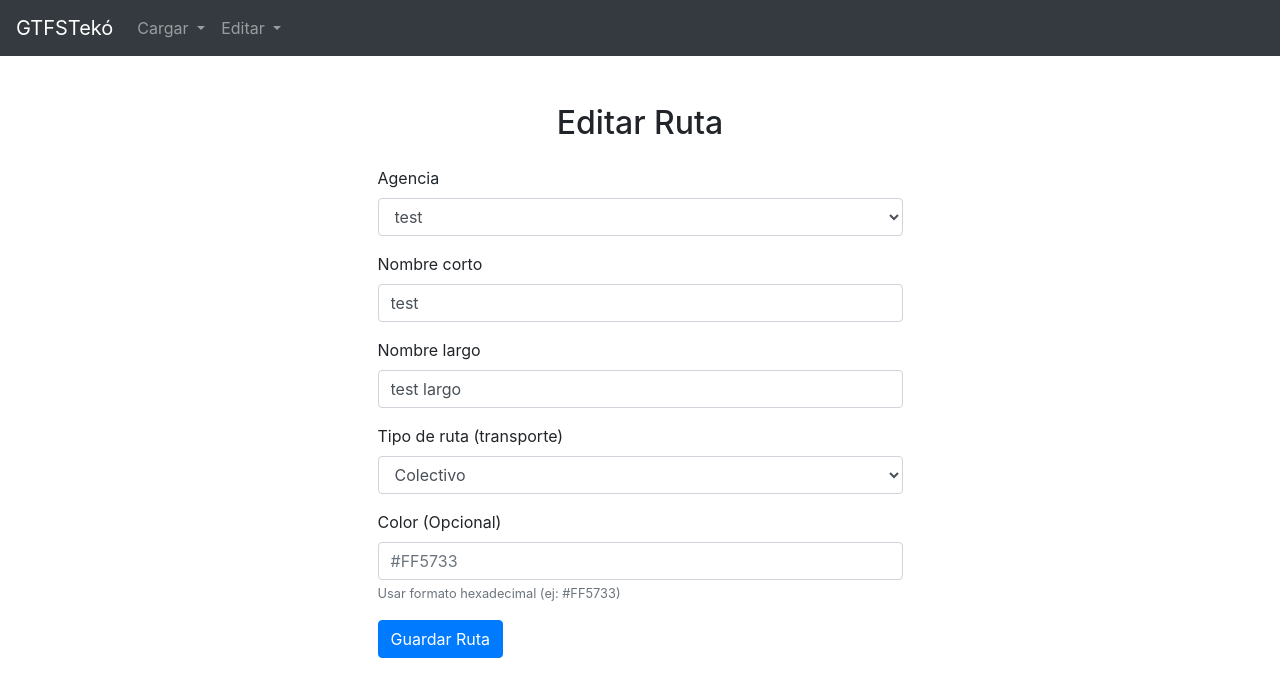
After one commit to nahv/GTFSTeko, a Flask app: template templates/editar_route.html in a window 1280 px wide. The commit adds this page. Shown: the top 697 px of the page. Run offline with Flask 3, Linux system fonts and the light colour scheme; the template is opened without the code that fills it: values that come from a table or form of the project are taken from there, others are empty; some libraries are stand-ins or nearby versions.

Commit message:
Se implementa route_routes.py, carga y edición

```diff
--- a/app.py
+++ b/app.py
@@ -33,4 +33,4 @@ def index():
     return render_template('index.html')
 
 if __name__ == '__main__':
-    app.run(debug=True)
+    app.run(debug=True, port=5001)
--- a/templates/cargar_agencia.html
+++ b/templates/cargar_agencia.html
@@ -51,13 +51,19 @@
                     <td>{{ agency.agency_url }}</td>
                     <td>{{ agency.agency_timezone }}</td>
                     <td>
+                        <form method="POST" action="{{ url_for('agency.editar_agencia') }}">
+                            <input type="hidden" name="agency_id" value="{{ agency.agency_id }}">
+                            <button type="submit" class="btn btn-warning btn-sm">Editar</button>
+                        </form>
                         <form method="POST" action="{{ url_for('agency.delete_agency', agency_id=agency.agency_id) }}" onsubmit="return confirm('¿Estás seguro de que deseas eliminar esta agencia?');">
                             <button type="submit" class="btn btn-danger btn-sm">Eliminar</button>
                         </form>
+                    </td>
                     </td>
                 </tr>
             {% endfor %}
         </tbody>
     </table>
+
 </div>
 {% endblock %}
--- a/templates/cargar_routes.html
+++ b/templates/cargar_routes.html
@@ -1,7 +1,7 @@
 {% extends "base.html" %}
 {% block content %}
 <div class="container mt-5 w-50">
-    <h2 class="text-center">Cargar Rutas</h2>
+    <h2 class="text-center">Cargar nueva ruta</h2>
 
     <!-- Mensaje exitoso -->
     {% with messages = get_flashed_messages(with_categories=True) %}
@@ -76,6 +76,10 @@
                     <td>{{ route.route_type }}</td>
                     <td>{{ route.route_color }}</td>
                     <td>
+                        <form method="POST" action="{{ url_for('route.editar_route') }}">
+                            <input type="hidden" name="route_id" value="{{ route.route_id }}">
+                            <button type="submit" class="btn btn-warning btn-sm">Editar</button>
+                        </form>
                         <form method="POST" action="{{ url_for('route.delete_route', route_id=route.route_id) }}" onsubmit="return confirm('¿Estás seguro de que deseas eliminar esta ruta?');">
                             <button type="submit" class="btn btn-danger btn-sm">Eliminar</button>
                         </form>
--- /dev/null
+++ b/templates/editar_route.html
@@ -0,0 +1,56 @@
+{% extends "base.html" %}
+{% block content %}
+<div class="container mt-5 w-50">
+    <h2 class="text-center">Editar Ruta</h2>
+
+    <!-- Mensaje exitoso -->
+    {% with messages = get_flashed_messages(with_categories=True) %}
+      {% if messages %}
+        <div class="alert alert-success" role="alert">
+          {% for category, message in messages %}
+            {{ message }}
+          {% endfor %}
+        </div>
+      {% endif %}
+    {% endwith %}
+
+    <form method="POST" action="{{ url_for('route.guardar_route', route_id=route.route_id) }}" class="mt-4">
+        <input type="hidden" name="route_id" value="{{ route.route_id }}">
+        <div class="form-group">
+            <label for="agency_id">Agencia</label>
+            <select class="form-control" id="agency_id" name="agency_id" required>
+                {% for agency in agencies %}
+                    <option value="{{ agency.agency_id }}" {% if agency.agency_id == route.agency_id %}selected{% endif %}>{{ agency.agency_name }}</option>
+                {% endfor %}
+            </select>
+        </div>
+        <div class="form-group">
+            <label for="route_short_name">Nombre corto</label>
+            <input type="text" class="form-control" id="route_short_name" name="route_short_name" value="{{ route.route_short_name }}" required>
+        </div>
+        <div class="form-group">
+            <label for="route_long_name">Nombre largo</label>
+            <input type="text" class="form-control" id="route_long_name" name="route_long_name" value="{{ route.route_long_name }}" required>
+        </div>
+        <div class="form-group">
+            <label for="route_type">Tipo de ruta (transporte)</label>
+            <select class="form-control" id="route_type" name="route_type" required>
+                <option value="3" {% if route.route_type == 3 %}selected{% endif %}>Colectivo</option> <!-- 3: Bus -->
+                <option value="0" {% if route.route_type == 0 %}selected{% endif %}>Tranvía</option> <!-- 0: Tram -->
+                <option value="1" {% if route.route_type == 1 %}selected{% endif %}>Metro</option> <!-- 1: Subway -->
+                <option value="2" {% if route.route_type == 2 %}selected{% endif %}>Tren</option> <!-- 2: Rail -->
+                <option value="4" {% if route.route_type == 4 %}selected{% endif %}>Ferry</option> <!-- 4: Ferry -->
+                <option value="5" {% if route.route_type == 5 %}selected{% endif %}>Teleférico</option> <!-- 5: Cable Car -->
+                <option value="6" {% if route.route_type == 6 %}selected{% endif %}>Góndola</option> <!-- 6: Gondola -->
+                <option value="7" {% if route.route_type == 7 %}selected{% endif %}>Funicular</option> <!-- 7: Funicular -->
+            </select>
+        </div>
+        <div class="form-group">
+            <label for="route_color">Color (Opcional)</label>
+            <input type="text" class="form-control" id="route_color" name="route_color" value="{{ route.route_color }}" placeholder="#FF5733" maxlength="7">
+            <small class="form-text text-muted">Usar formato hexadecimal (ej: #FF5733)</small>
+        </div>
+        <button type="submit" class="btn btn-primary">Guardar Ruta</button>
+    </form>
+</div>
+{% endblock %}
--- a/templates/navbar.html
+++ b/templates/navbar.html
@@ -27,7 +27,7 @@
               </a>
               <div class="dropdown-menu" aria-labelledby="navbarDropdownEditar">
                   <a class="dropdown-item" href="{{ url_for('agency.editar_agencia') }}">Editar Agencia</a>
-                  <a class="dropdown-item" href="{{ url_for('route.editar_routes') }}">Editar Rutas</a>
+                  <a class="dropdown-item" href="{{ url_for('route.editar_route') }}">Editar Rutas</a>
                   <a class="dropdown-item" href="{{ url_for('stoptimes.editar_stoptimes') }}">Editar Paradas</a> <!-- Updated to 'stoptimes' -->
                   <a class="dropdown-item" href="{{ url_for('calendar.editar_calendar_calendar') }}">Editar Calendario</a>
                   <a class="dropdown-item" href="{{ url_for('trips.editar_trips') }}">Editar Viajes</a>
```
Also changed, not shown: routes/agency_routes.py (+18 -12 lines), routes/route_routes.py (+28 -6 lines), templates/editar_agencia.html (+3 -6 lines), instance/transporte.db, 2 other files.
